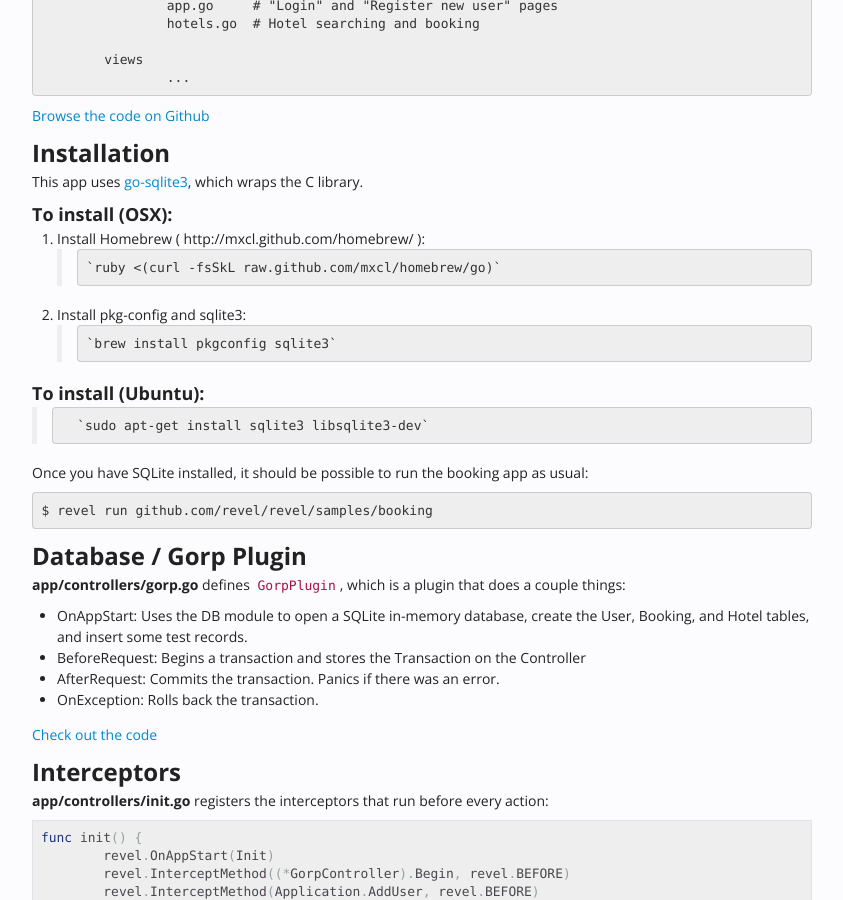
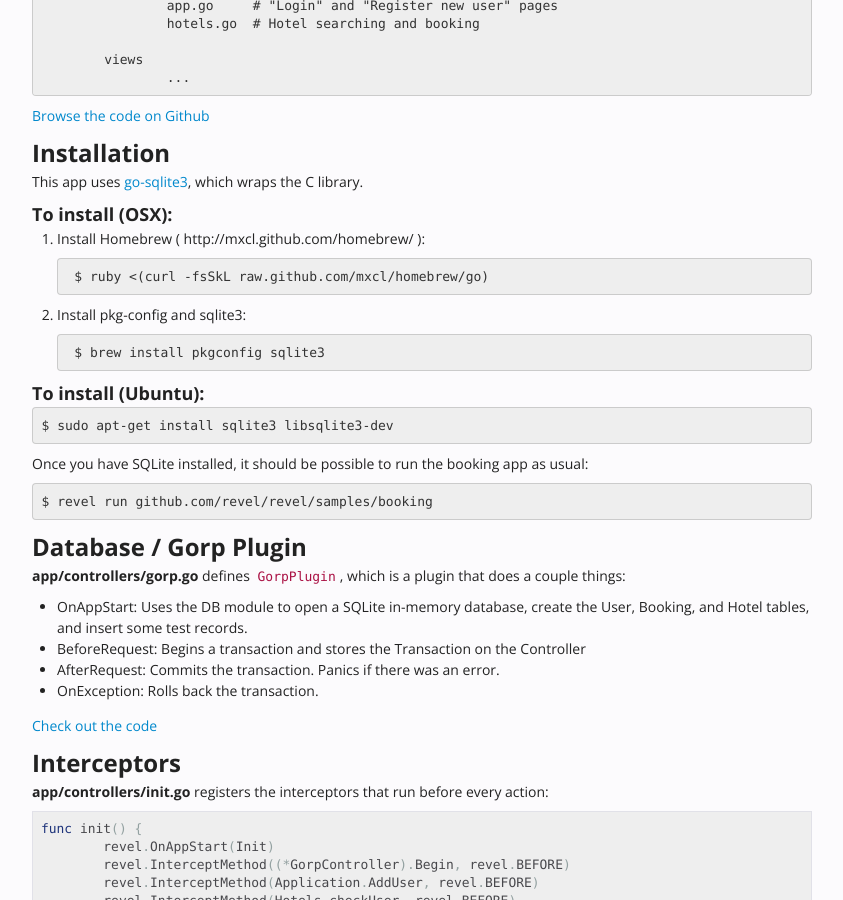
Before and after one commit to revel/revel.github.io, a Jekyll site: the page built from samples/booking.md, in a window 1280 px wide and 900 px high, scrolled down 475 px. Shown: the whole window, without its empty margins (298-1141 px from the left). Built offline with Jekyll 4.4.1, drawn with Linux system fonts in a browser that asks for light colours.

Commit message:
change markdown to achieve shell fomatting

````diff
--- a/samples/booking.md
+++ b/samples/booking.md
@@ -38,13 +38,20 @@ C library.
 ### To install (OSX):
 
 1. Install Homebrew ( http://mxcl.github.com/homebrew/ ):
->	`ruby <(curl -fsSkL raw.github.com/mxcl/homebrew/go)`
+
+	```sh
+	$ ruby <(curl -fsSkL raw.github.com/mxcl/homebrew/go)
+	```
 
 2. Install pkg-config and sqlite3:
->	`brew install pkgconfig sqlite3`
+
+	```sh
+	$ brew install pkgconfig sqlite3
+	```
 
 ### To install (Ubuntu):
->       `sudo apt-get install sqlite3 libsqlite3-dev`
+
+	$ sudo apt-get install sqlite3 libsqlite3-dev
 
 Once you have SQLite installed, it should be possible to run the booking app as
 usual:
````
